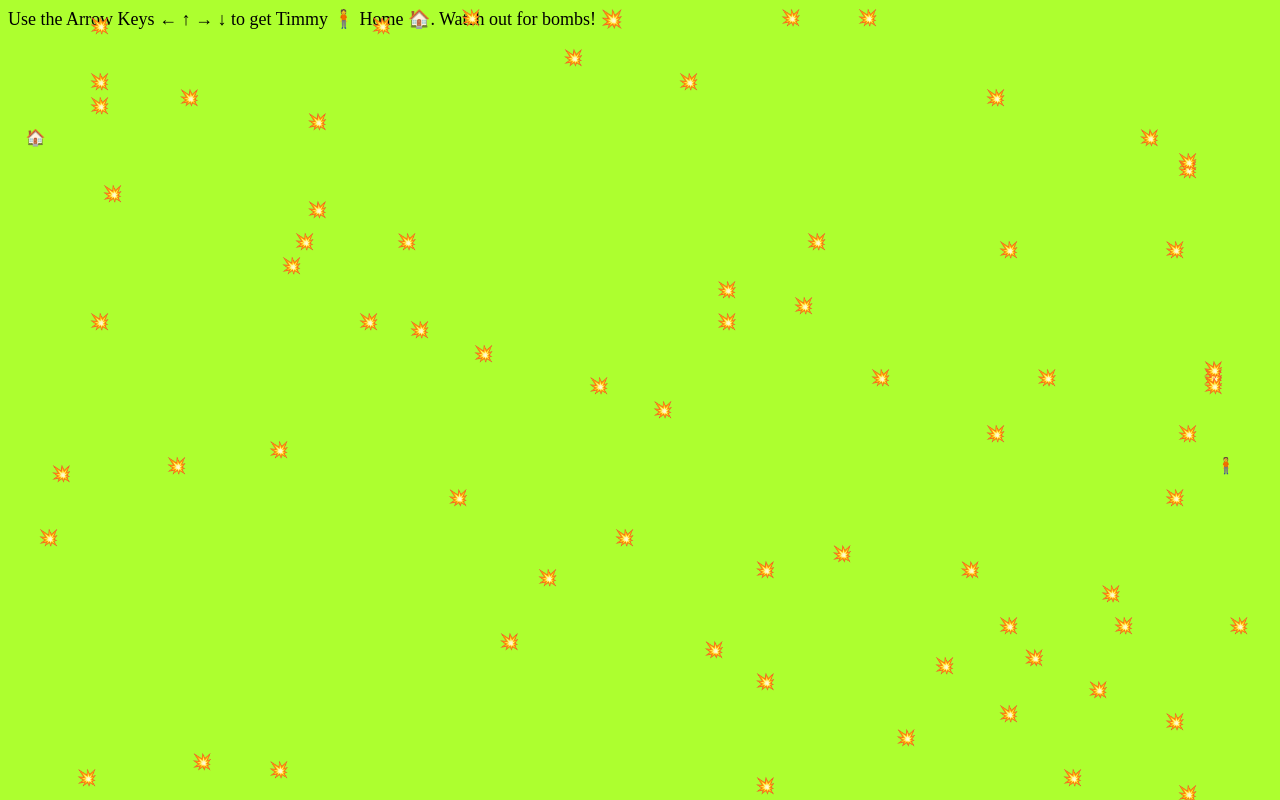
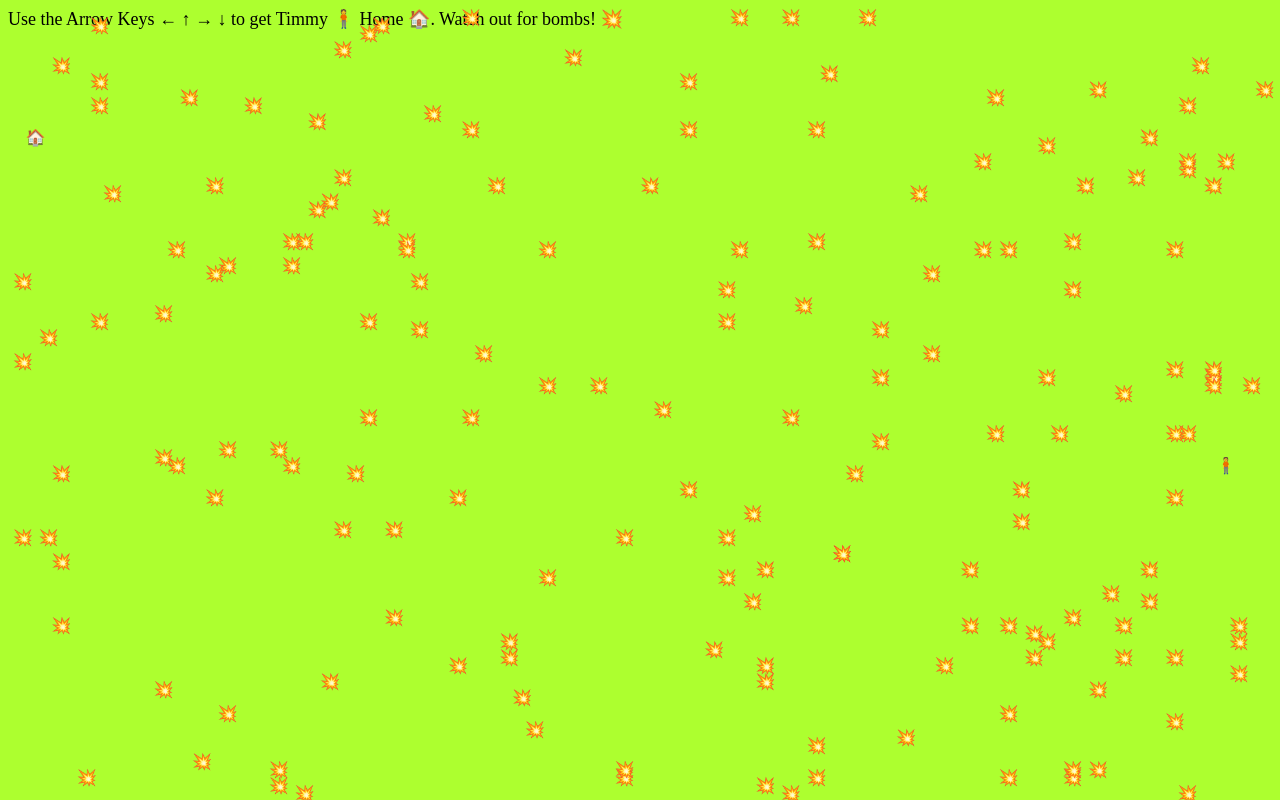
Before and after one commit to budajeff/roamer, a plain HTML site: page index.html in a window 1280 px wide. Drawn offline with Linux system fonts and the light colour scheme.

Commit message:
changed difficulty

```diff
--- a/index.html
+++ b/index.html
@@ -96,7 +96,6 @@
                 }
                 document.getElementById('result').innerText = playerWon ? "Timmy's safe at Home! ❤️":"Timmy DIED. 💀";
             };
-
             document.addEventListener('keydown', (event) => {
                 var newPos;
                 if(event.code === 'ArrowDown') {
@@ -139,7 +138,7 @@
                     addMine();
                     addMine();
                     addMine();
-            }, 500);
+            }, 200);
 
         })();
     </script>
```
